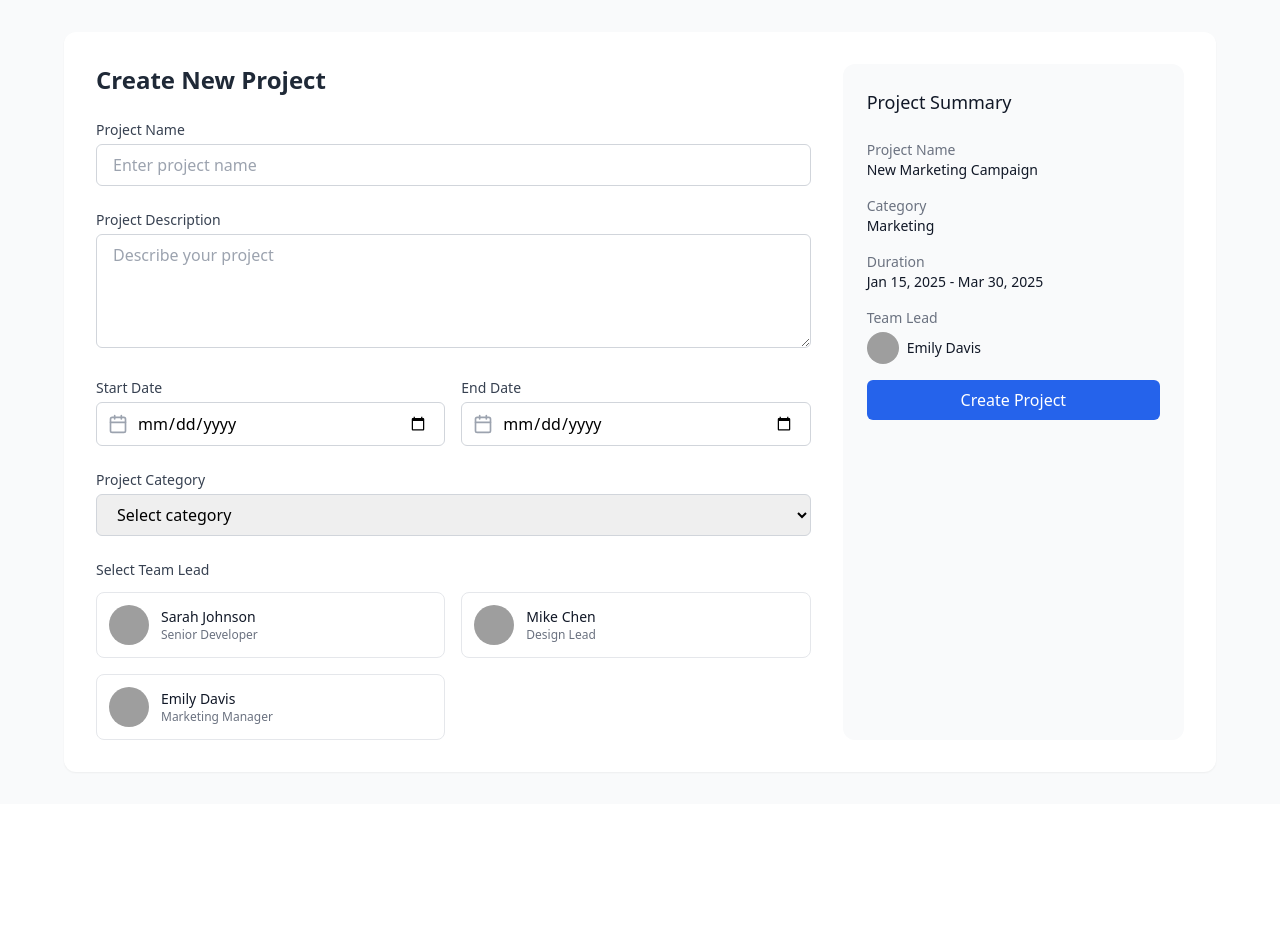
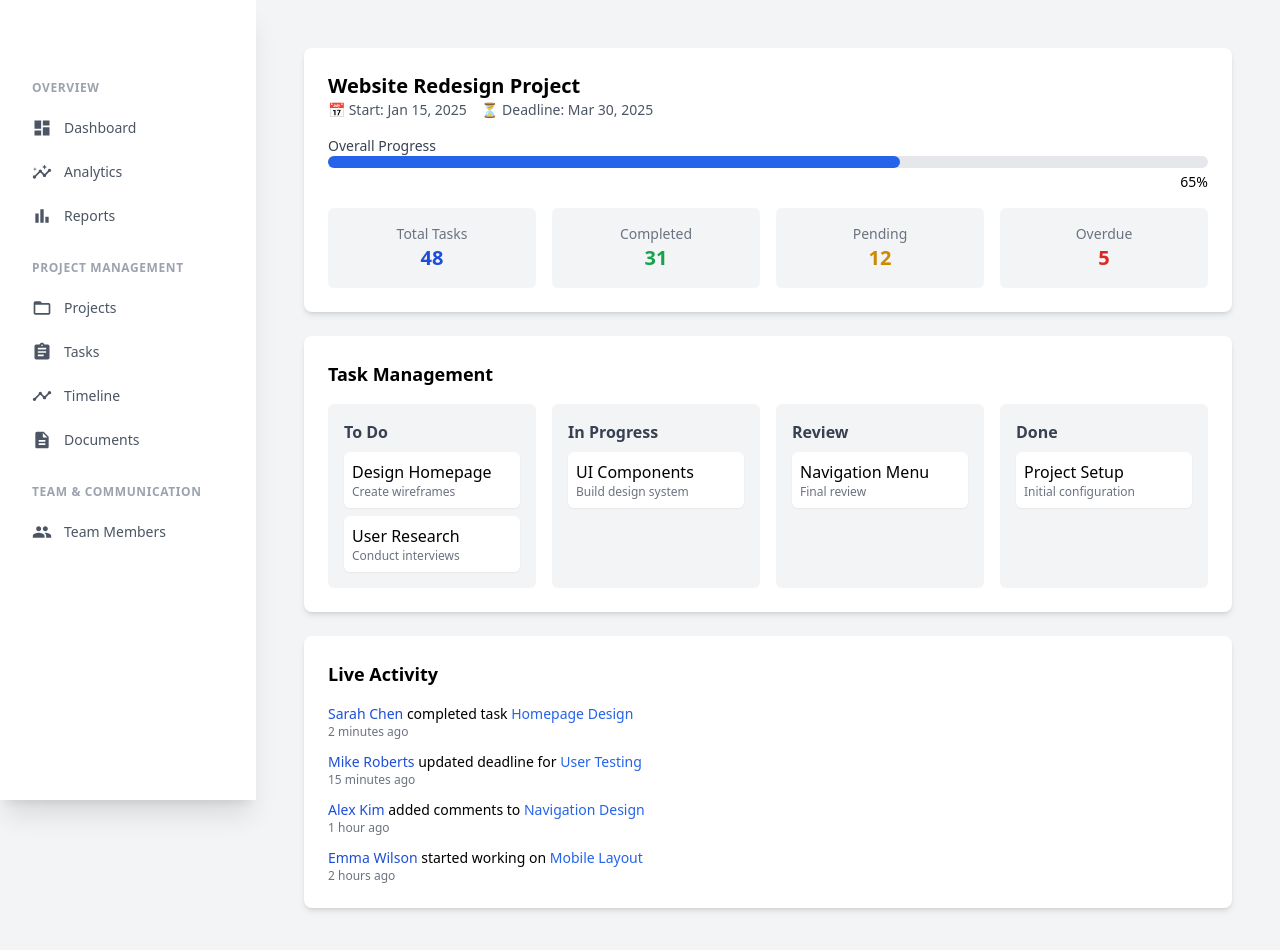
Before and after one commit to gaurav0330/project-management-tool, a React (Vite) app in the folder frontend/: page /projectDashboard in a window 1280 px wide. Shown: the top 950 px of the page. Before the commit the page ends 804 px from the top, so only its background shows below. Built offline with nearby package versions, Linux system fonts and the light colour scheme; grey boxes are pictures that could not be loaded.

Commit message:
admin page setuped

```diff
--- a/frontend/src/components/Other/sideBar.jsx
+++ b/frontend/src/components/Other/sideBar.jsx
@@ -1,71 +1,44 @@
-import { useState } from 'react';
+import { useState } from "react";
 import {
   MdDashboard,
   MdAssignment,
   MdPeople,
-  MdCalendarToday,
-  MdSettings,
-  MdMenu,
-  MdClose,
-  MdNotifications,
+  MdInsights,
   MdBarChart,
   MdFolderOpen,
   MdDescription,
   MdTimeline,
-  MdAttachMoney,
-  MdInsights,
-  MdMessage,
-  MdArchive,
-  MdSupportAgent,
-  MdBuild
-} from 'react-icons/md';
+  MdMenu,
+  MdClose,
+} from "react-icons/md";
 
-const Sidebar = () => {
+const Sidebar = ({ setActiveComponent }) => {
   const [isOpen, setIsOpen] = useState(false);
 
   const menuItems = [
     {
       category: "Overview",
       items: [
-        { name: 'Dashboard', icon: MdDashboard },
-        { name: 'Analytics', icon: MdInsights },
-        { name: 'Reports', icon: MdBarChart },
-      ]
+        { name: "Dashboard", icon: MdDashboard, component: "overview" },
+        { name: "Analytics", icon: MdInsights },
+        { name: "Reports", icon: MdBarChart },
+      ],
     },
     {
       category: "Project Management",
       items: [
-        { name: 'Projects', icon: MdFolderOpen },
-        { name: 'Tasks', icon: MdAssignment },
-        { name: 'Timeline', icon: MdTimeline },
-        { name: 'Documents', icon: MdDescription },
-      ]
+        { name: "Projects", icon: MdFolderOpen },
+        { name: "Tasks", icon: MdAssignment, component: "tasks" }, // ✅ Set "Tasks" component
+        { name: "Timeline", icon: MdTimeline },
+        { name: "Documents", icon: MdDescription },
+      ],
     },
     {
       category: "Team & Communication",
       items: [
-        { name: 'Team Members', icon: MdPeople },
-        { name: 'Messages', icon: MdMessage },
-        { name: 'Calendar', icon: MdCalendarToday },
-        { name: 'Meetings', icon: MdPeople },
-      ]
+        { name: "Team Members", icon: MdPeople, component: "members" }, // ✅ Set "Team Members" component
+      ],
     },
-    {
-      category: "Resources",
-      items: [
-        { name: 'Budget', icon: MdAttachMoney },
-        { name: 'Resources', icon: MdBuild },
-        { name: 'Archives', icon: MdArchive },
-      ]
-    },
-    {
-      category: "System",
-      items: [
-        { name: 'Notifications', icon: MdNotifications },
-        { name: 'Support', icon: MdSupportAgent },
-        { name: 'Settings', icon: MdSettings },
-      ]
-    }
   ];
 
   return (
@@ -73,7 +46,7 @@ const Sidebar = () => {
       {/* Mobile menu button */}
       <button
         onClick={() => setIsOpen(!isOpen)}
-        className="fixed top-4 left-4 z-50 p-2 rounded-md bg-primary-600 text-white lg:hidden hover:bg-primary-700"
+        className="fixed z-50 p-2 text-white rounded-md top-4 left-4 bg-primary-600 lg:hidden hover:bg-primary-700"
       >
         {isOpen ? <MdClose size={24} /> : <MdMenu size={24} />}
       </button>
@@ -81,60 +54,47 @@ const Sidebar = () => {
       {/* Sidebar */}
       <div
         className={`fixed top-0 left-0 h-full bg-white shadow-xl transition-transform duration-300 ease-in-out transform
-          ${isOpen ? 'translate-x-0' : '-translate-x-full'} lg:translate-x-0
+          ${isOpen ? "translate-x-0" : "-translate-x-full"} lg:translate-x-0
           w-64 z-40 flex flex-col`}
       >
         {/* Logo */}
-        <div className="flex-shrink-0 flex items-center justify-center h-16 bg-primary-600">
+        <div className="flex items-center justify-center flex-shrink-0 h-16 bg-primary-600">
           <h1 className="text-xl font-bold text-white">Project Manager</h1>
         </div>
 
-        {/* Navigation with scroll */}
+        {/* Navigation */}
         <div className="flex-1 overflow-y-auto">
           <nav className="px-4 py-4">
             {menuItems.map((category, categoryIndex) => (
               <div key={categoryIndex} className="mb-6">
-                <h2 className="text-xs font-semibold text-gray-400 uppercase tracking-wider mb-3 px-4">
+                <h2 className="px-4 mb-3 text-xs font-semibold tracking-wider text-gray-400 uppercase">
                   {category.category}
                 </h2>
                 <div className="space-y-1">
                   {category.items.map((item, itemIndex) => (
-                    <a
+                    <button
                       key={itemIndex}
-                      href="#"
-                      className="flex items-center px-4 py-2.5 text-sm text-gray-600 transition-colors duration-200 rounded-lg hover:bg-primary-50 hover:text-primary-600 group"
+                      onClick={() => {
+                        if (item.component) setActiveComponent(item.component);
+                        setIsOpen(false); // Close sidebar on mobile
+                      }}
+                      className="flex items-center w-full px-4 py-2.5 text-sm text-gray-600 transition-colors duration-200 rounded-lg hover:bg-primary-50 hover:text-primary-600 group"
                     >
                       <item.icon className="w-5 h-5 mr-3" />
                       <span className="font-medium">{item.name}</span>
-                    </a>
+                    </button>
                   ))}
                 </div>
               </div>
             ))}
           </nav>
         </div>
-
-        {/* User Profile - Fixed at bottom */}
-        <div className="flex-shrink-0 border-t border-gray-200 p-4 bg-white">
-          <div className="flex items-center space-x-3">
-            <div className="w-10 h-10 rounded-full bg-primary-100 flex items-center justify-center">
-              <span className="text-primary-600 font-semibold">JD</span>
-            </div>
-            <div className="flex-1 min-w-0">
-              <p className="text-sm font-medium text-gray-700 truncate">John Doe</p>
-              <p className="text-xs text-gray-500 truncate">Project Manager</p>
-            </div>
-            <button className="p-1.5 rounded-lg hover:bg-gray-100">
-              <MdSettings className="w-5 h-5 text-gray-500" />
-            </button>
-          </div>
-        </div>
       </div>
 
-      {/* Overlay */}
+      {/* Overlay for mobile */}
       {isOpen && (
         <div
-          className="fixed inset-0 bg-black bg-opacity-50 z-30 lg:hidden"
+          className="fixed inset-0 z-30 bg-black bg-opacity-50 lg:hidden"
           onClick={() => setIsOpen(false)}
         />
       )}
--- /dev/null
+++ b/frontend/src/components/dashboard/ProjectOverview.jsx
@@ -0,0 +1,145 @@
+
+import React from "react";
+import Sidebar from '../Other/sideBar';
+
+const ProjectOverview = () => {
+  return (
+    <div className="flex min-h-screen bg-gray-100">
+      {/* Sidebar */}
+        {/* <aside className="w-1/5 p-4 bg-white shadow-md">
+        <h2 className="mb-4 text-lg font-bold">ProjectHub</h2>
+        <ul className="space-y-3">
+          <li className="p-2 text-blue-700 bg-blue-100 rounded-md cursor-pointer">Dashboard</li>
+          <li className="p-2 rounded-md cursor-pointer hover:bg-gray-200">Tasks</li>
+          <li className="p-2 rounded-md cursor-pointer hover:bg-gray-200">Team</li>
+          <li className="p-2 rounded-md cursor-pointer hover:bg-gray-200">Reports</li>
+        </ul>
+      </aside>   */}
+
+
+      {/* Main Content */}
+      <main className="flex-1 p-6">
+        {/* Project Overview */}
+        <div className="p-6 bg-white rounded-lg shadow-md">
+          <h2 className="text-xl font-bold">Website Redesign Project</h2>
+          <p className="text-sm text-gray-600">
+            📅 <span className="font-medium">Start:</span> Jan 15, 2025 &nbsp;&nbsp;
+            ⏳ <span className="font-medium">Deadline:</span> Mar 30, 2025
+          </p>
+
+          {/* Progress Bar */}
+          <div className="mt-4">
+            <p className="text-sm font-medium text-gray-700">Overall Progress</p>
+            <div className="w-full h-3 bg-gray-200 rounded-full">
+              <div className="h-3 bg-blue-600 rounded-full" style={{ width: "65%" }}></div>
+            </div>
+            <p className="mt-1 text-sm font-medium text-right">65%</p>
+          </div>
+
+          {/* Status Overview */}
+          <div className="grid grid-cols-4 gap-4 mt-4">
+            <div className="p-4 text-center bg-gray-100 rounded-md">
+              <p className="text-sm text-gray-500">Total Tasks</p>
+              <p className="text-xl font-semibold text-blue-700">48</p>
+            </div>
+            <div className="p-4 text-center bg-gray-100 rounded-md">
+              <p className="text-sm text-gray-500">Completed</p>
+              <p className="text-xl font-semibold text-green-600">31</p>
+            </div>
+            <div className="p-4 text-center bg-gray-100 rounded-md">
+              <p className="text-sm text-gray-500">Pending</p>
+              <p className="text-xl font-semibold text-yellow-600">12</p>
+            </div>
+            <div className="p-4 text-center bg-gray-100 rounded-md">
+              <p className="text-sm text-gray-500">Overdue</p>
+              <p className="text-xl font-semibold text-red-600">5</p>
+            </div>
+          </div>
+        </div>
+
+        {/* Task Management Board */}
+        <div className="p-6 mt-6 bg-white rounded-lg shadow-md">
+          <h2 className="mb-4 text-lg font-semibold">Task Management</h2>
+          <div className="grid grid-cols-4 gap-4">
+            {/* To Do */}
+            <div className="p-4 bg-gray-100 rounded-md">
+              <h3 className="font-semibold text-gray-700">To Do</h3>
+              <div className="p-2 mt-2 bg-white rounded-md shadow-sm">
+                <p className="font-medium">Design Homepage</p>
+                <p className="text-xs text-gray-500">Create wireframes</p>
+              </div>
+              <div className="p-2 mt-2 bg-white rounded-md shadow-sm">
+                <p className="font-medium">User Research</p>
+                <p className="text-xs text-gray-500">Conduct interviews</p>
+              </div>
+            </div>
+
+            {/* In Progress */}
+            <div className="p-4 bg-gray-100 rounded-md">
+              <h3 className="font-semibold text-gray-700">In Progress</h3>
+              <div className="p-2 mt-2 bg-white rounded-md shadow-sm">
+                <p className="font-medium">UI Components</p>
+                <p className="text-xs text-gray-500">Build design system</p>
+              </div>
+            </div>
+
+            {/* Review */}
+            <div className="p-4 bg-gray-100 rounded-md">
+              <h3 className="font-semibold text-gray-700">Review</h3>
+              <div className="p-2 mt-2 bg-white rounded-md shadow-sm">
+                <p className="font-medium">Navigation Menu</p>
+                <p className="text-xs text-gray-500">Final review</p>
+              </div>
+            </div>
+
+            {/* Done */}
+            <div className="p-4 bg-gray-100 rounded-md">
+              <h3 className="font-semibold text-gray-700">Done</h3>
+              <div className="p-2 mt-2 bg-white rounded-md shadow-sm">
+                <p className="font-medium">Project Setup</p>
+                <p className="text-xs text-gray-500">Initial configuration</p>
+              </div>
+            </div>
+          </div>
+        </div>
+
+        {/* Live Activity */}
+        <div className="p-6 mt-6 bg-white rounded-lg shadow-md">
+          <h2 className="mb-4 text-lg font-semibold">Live Activity</h2>
+          <div className="space-y-3">
+            <div className="text-sm">
+              <p>
+                <span className="font-medium text-blue-700">Sarah Chen</span> completed task{" "}
+                <span className="text-blue-600 cursor-pointer">Homepage Design</span>
+              </p>
+              <p className="text-xs text-gray-500">2 minutes ago</p>
+            </div>
+            <div className="text-sm">
+              <p>
+                <span className="font-medium text-blue-700">Mike Roberts</span> updated deadline for{" "}
+                <span className="text-blue-600 cursor-pointer">User Testing</span>
+              </p>
+              <p className="text-xs text-gray-500">15 minutes ago</p>
+            </div>
+            <div className="text-sm">
+              <p>
+                <span className="font-medium text-blue-700">Alex Kim</span> added comments to{" "}
+                <span className="text-blue-600 cursor-pointer">Navigation Design</span>
+              </p>
+              <p className="text-xs text-gray-500">1 hour ago</p>
+            </div>
+            <div className="text-sm">
+              <p>
+                <span className="font-medium text-blue-700">Emma Wilson</span> started working on{" "}
+                <span className="text-blue-600 cursor-pointer">Mobile Layout</span>
+              </p>
+              <p className="text-xs text-gray-500">2 hours ago</p>
+            </div>
+          </div>
+        </div>
+      </main>
+    </div>
+  );
+};
+
+export default ProjectOverview;
--- a/frontend/src/pages/ProjectManager/ProjectDashboard.jsx
+++ b/frontend/src/pages/ProjectManager/ProjectDashboard.jsx
@@ -1,28 +1,27 @@
-import React from 'react';
-import { Box } from '@mui/material';
-import Navbar from '../../components/Other/NavBar';
-import Sidebar from '../../components/Other/sideBar';
-import ManageTask from '../../components/tasks/ManageTask';
-import AssignTask from '../../components/tasks/AssignTask';
-import ProjectForm from '../../components/projects/ProjectComponent/projectForm';
-import CreateProject from '../../components/projects/CreateProject';
+import React, { useState } from "react";
+import Sidebar from "../../components/Other/sideBar";
+import ProjectOverview from "../../components/dashboard/ProjectOverview";
+import AssignTeamLead from "../../components/tasks/AssignTeamLead";
+import AssignTasks from "../../components/tasks/AssignTasks";
 
 const ProjectDashboard = () => {
+  // State to track the active component
+  const [activeComponent, setActiveComponent] = useState("overview");
+
   return (
-    // <Box display="flex" flexDirection="column" height="100vh">
-    //   <Navbar />
-    //   <Box display="flex" flex="1">
-    //     <Sidebar />
-    //     <Box flex="1" p={3}>
-    //       {/*
-    //        */}
+    <div className="flex min-h-screen bg-gray-100">
+      {/* Sidebar */}
+      <div className="flex-shrink-0 w-64">
+        <Sidebar setActiveComponent={setActiveComponent} />
+      </div>
 
-    //        {/* <ProjectForm /> */}
-    //     </Box>
-    //   </Box>
-    // </Box>
-    // <AssignTask />
-    <CreateProject />
+      {/* Main Content */}
+      <div className="flex-1 p-6 overflow-auto">
+        {activeComponent === "overview" && <ProjectOverview />}
+        {activeComponent === "tasks" && <AssignTasks />}
+        {activeComponent === "members" && <AssignTeamLead />}
+      </div>
+    </div>
   );
 };
 
```
